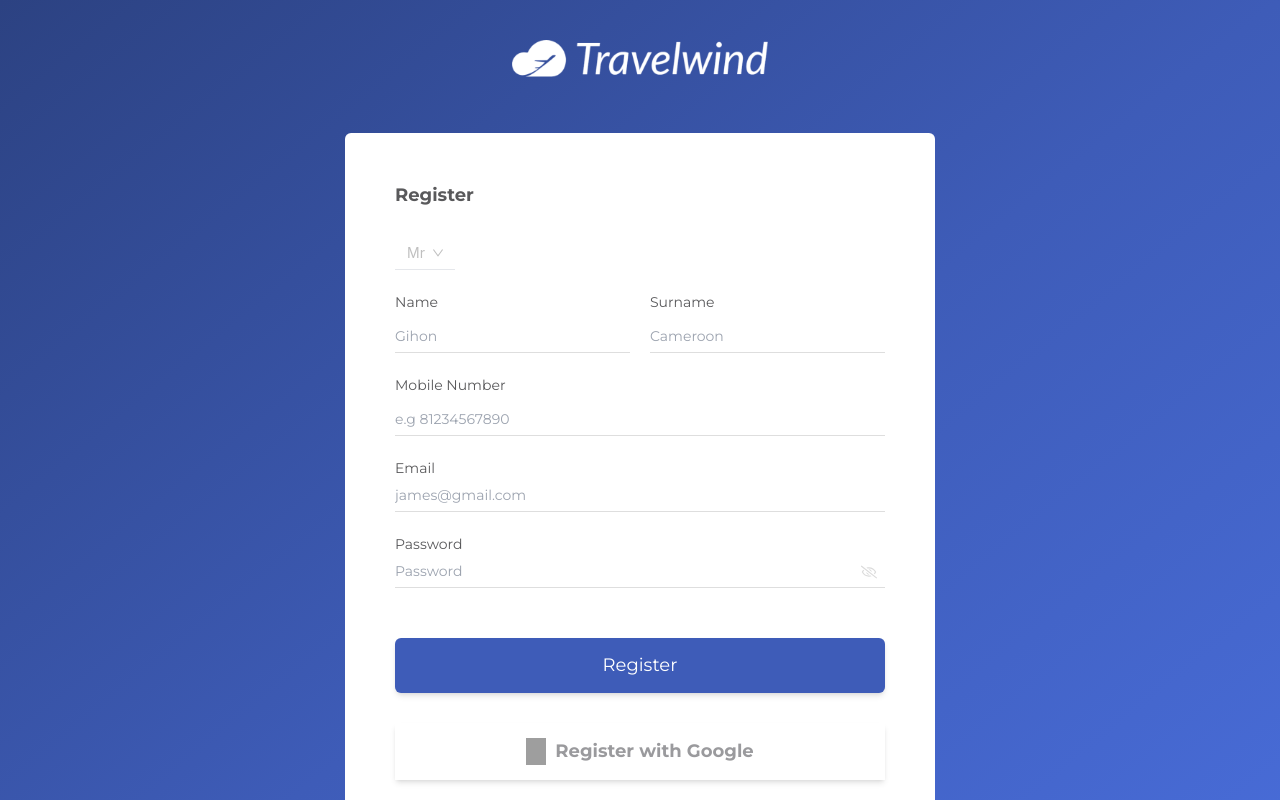
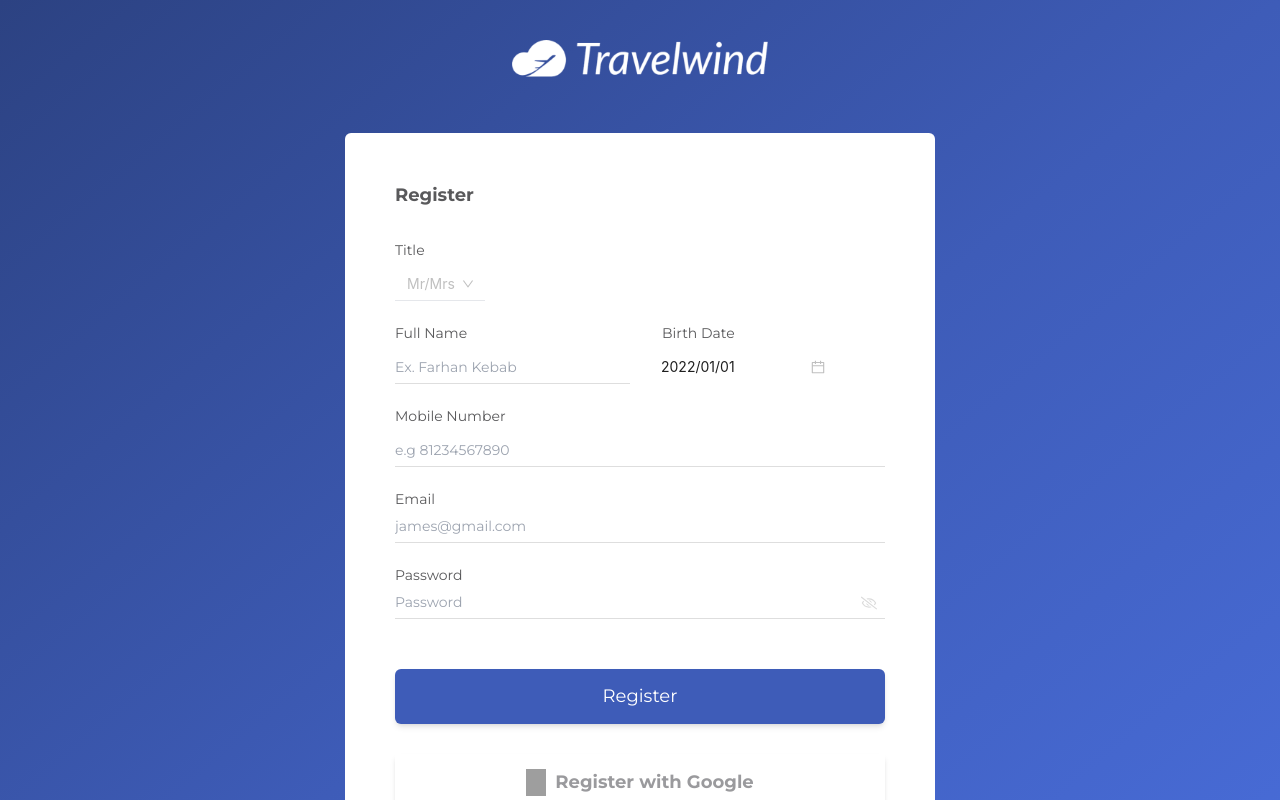
Before and after one commit to Travelwind-BA4/FE-Travelwind, a React (Create React App) app: page /register in a window 1280 px wide. Shown: the top 800 px of the page. Built offline with nearby package versions, Linux system fonts and the light colour scheme; grey boxes are pictures that could not be loaded.

Commit message:
menghapus country & menambah birthDate

```diff
--- a/src/pages/registerPage/Registerpage.jsx
+++ b/src/pages/registerPage/Registerpage.jsx
@@ -1,8 +1,8 @@
 import React, { useState } from "react";
-import { BiChevronDown } from "react-icons/bi";
+import Date from "../../components/Input/Date";
 import { FaRegEye, FaRegEyeSlash } from "react-icons/fa";
-import { logo_white, logo_mini} from "../../assets/images/logo/index";
-import { Select } from 'antd';
+import { logo_white, logo_mini } from "../../assets/images/logo/index";
+import { Select } from "antd";
 import "./register.css";
 
 const Registerpage = () => {
@@ -10,60 +10,69 @@ const Registerpage = () => {
   return (
     <div className="sm:bg-gradient-to-br from-[#2c4282] via-[#3e5cb8] to-[#4a6fde]">
       <div className="wrapper-form-login flex flex-col items-center min-h-[100vh] container mx-auto m-auto">
-        <a href="/" className="cursor-pointer no-underline sm:m-auto sm:pt-10 mt-14">
+        <a
+          href="/"
+          className="cursor-pointer no-underline sm:m-auto sm:pt-10 mt-14"
+        >
           <img className="w-64 hidden sm:block" src={logo_white} alt="" />
           <img className="w-24 sm:hidden" src={logo_mini} alt="" />
         </a>
         <div className="login-form-box sm:w-[590px] w-auto overflow-hidden text-base rounded-md mx-auto my-14">
           <div className="panel-1 p-[50px_50px_20px_50px] bg-white text-[#59595b] relative block">
             <form className="login-form">
-              <h1 className="mb-[30px] text-[18px] leading-[25px] font-bold">Register</h1>
-              {/*//! Tittle */}
+              <h1 className="mb-[30px] text-[18px] leading-[25px] font-bold">
+                Register
+              </h1>
+              {/*//! Tittle/Gender */}
+              <label className="name-input text-[#59595b] text-[0.875rem] font-normal mb-[0.5em] block">
+                Title
+              </label>
               <Select
                 className="title-select max-w-[100px] mb-[20px] border-b"
-              placeholder="Mr"
+                placeholder="Mr/Mrs"
                 bordered={false}
-              style={{padding: '0'}}
+                style={{ padding: "0" }}
                 options={[
                   {
-                  value: 'Mr',
-                  label: 'Mr'
+                    value: "Mr",
+                    label: "Mr",
                   },
                   {
-                  value: 'Ms',
-                  label: 'Ms'
-                }
+                    value: "Ms",
+                    label: "Ms",
+                  },
                 ]}
               />
               {/* Name */}
               <div className="name-form mb-[20px] flex">
                 <div className="name-input-form flex-[1] mb-0">
-                  <label className="name-input text-[#59595b] text-[0.875rem] font-normal mb-[0.5em] block">Name</label>
+                  <label className="name-input text-[#59595b] text-[0.875rem] font-normal mb-[0.5em] block">
+                    Full Name
+                  </label>
                   <div className="name-input-control box-border clear-both text-base relative text-left">
                     <input
                       type="text"
                       maxLength
-                      placeholder="Gihon"
+                      placeholder="Ex. Farhan Kebab"
                       className="inline-flex items-center justify-start relative align-top pl-0 bg-transparent rounded-[0] border-b border-solid border-[#dedede] shadow-none h-[32px] text-[14px] leading-[20px] font-normal max-w-full w-full active:outline-none focus:outline-none"
                     />
                   </div>
                 </div>
-                <div className="surname-input-form ml-[20px] flex-[1] mb-0">
-                  <label className="surname-input text-[#59595b] text-[0.875rem] font-normal mb-[0.5em] block">Surname</label>
-                  <div className="surname-input-control box-border clear-both text-base relative text-left">
-                    <input
-                      type="text"
-                      maxLength
-                      placeholder="Cameroon"
-                      className="inline-flex items-center justify-start relative align-top pl-0 bg-transparent rounded-0 border-b border-solid border-[#dedede] text-[#59595b] text-[14px] leading-[20px] font-normal max-w-full w-full h-[32px] shadow-none active:outline-none focus:outline-none"
-                    />
+                {/* BirthDate */}
+                <div className="birthDate-input-form ml-[20px] flex-[1] mb-0">
+                  <label className="birthDate-input px-3 text-[#59595b] text-[0.875rem] font-normal mb-[0.5em] block">
+                    Birth Date
+                  </label>
+                  <div className="birthDate-input-control box-border clear-both text-base relative text-left"></div>
+                  <Date></Date>
                 </div>
               </div>
-              </div>
-              {/* Country & Mobile NUmber */}
+              {/* Mobile Number */}
               <div className="country-phone flex mb-[20px]">
                 <div className="phone-number-box mb-0 flex-[1]">
-                  <label className="label-phone text-[#59595b] font-normal text-[0.875rem] mb-[0.5em] block">Mobile Number</label>
+                  <label className="label-phone text-[#59595b] font-normal text-[0.875rem] mb-[0.5em] block">
+                    Mobile Number
+                  </label>
                   <div className="phone-number-control box-border clear-both text-base relative text-left">
                     <input
                       type="text"
@@ -76,7 +85,9 @@ const Registerpage = () => {
               </div>
               {/* Email */}
               <div className="email-form mb-[20px]">
-                <label className="email-label text-[#59595b] text-[0.875rem] font-normal block">Email</label>
+                <label className="email-label text-[#59595b] text-[0.875rem] font-normal block">
+                  Email
+                </label>
                 <div className="email-control box-border clear-both text-base relative text-left">
                   <input
                     type="email"
@@ -88,7 +99,9 @@ const Registerpage = () => {
               </div>
               {/* Password */}
               <div className="password-form mb-[50px]">
-                <label className="password-label text-[#59595b] text-[0.875rem] font-normal block">Password</label>
+                <label className="password-label text-[#59595b] text-[0.875rem] font-normal block">
+                  Password
+                </label>
                 <div className="password-control box-border clear-both text-base relative text-left">
                   <input
                     type={showPass ? "text" : "password"}
@@ -96,26 +109,41 @@ const Registerpage = () => {
                     placeholder="Password"
                     className="pl-0 bg-transparent rounded-none border-b border-solid border-[#dedede] text-[#59595b] shadow-none h-[32px] text-[14px] leading-[20px] font-normal w-full max-w-full inline-flex items-center relative align-top active:outline-none focus:outline-none"
                   />
-                  <div onClick={() => setShowPass(!showPass)} className="pointer-events-auto cursor-pointer right-0 h-[32px] text-[#dbdbdb] absolute top-0 w-[32px] z-[4] inline-flex items-center justify-center align-[-0.125em]">
+                  <div
+                    onClick={() => setShowPass(!showPass)}
+                    className="pointer-events-auto cursor-pointer right-0 h-[32px] text-[#dbdbdb] absolute top-0 w-[32px] z-[4] inline-flex items-center justify-center align-[-0.125em]"
+                  >
                     {showPass ? <FaRegEye /> : <FaRegEyeSlash />}
                   </div>
                 </div>
               </div>
               {/* Button Sign Up */}
               <button className="button-signup p-[15px_25px] text-[18px] leading-[25px] border-none rounded-md flex w-full bg-[#3e5cb8] text-white shadow-md mb-[20px] font-bold touch-manipulation transition-shadow duration-[0.25s] will-change-[box-shadow] relative cursor-pointer justify-center text-center whitespace-nowrap items-center align-top hover:shadow-none hover:bg-[#3855aa]">
-                <span className="text-[18px] leading-[25px] font-normal">Register</span>
+                <span className="text-[18px] leading-[25px] font-normal">
+                  Register
+                </span>
               </button>
               {/* Button Google */}
               <button className="button-google p-[15px_25px] text-[18px] leading-[25px] border-none flex w-full shadow-md mt-[30px] font-bold touch-manipulation transition-shadow duration-[.25s] will-change-[box-shadow] relative text-[#9a9a9d] cursor-pointer justify-center text-center whitespace-nowrap bg-white items-center align-top hover:shadow-sm hover:text-[#59595b]">
-                <img src="https://cdn.airpaz.com/nuxt/8584e352a276fbbc255e780a7b081934.svg" alt="" className="icon-google w-[20px] mr-[5px] h-[1.5em] relative inline-flex items-center justify-center align-[-0.125em]" />
-                <span className="text-[18px] leading-[25px] font-bold ml-1">Register with Google</span>
+                <img
+                  src="https://cdn.airpaz.com/nuxt/8584e352a276fbbc255e780a7b081934.svg"
+                  alt=""
+                  className="icon-google w-[20px] mr-[5px] h-[1.5em] relative inline-flex items-center justify-center align-[-0.125em]"
+                />
+                <span className="text-[18px] leading-[25px] font-bold ml-1">
+                  Register with Google
+                </span>
               </button>
               {/* Terms & Conditions */}
               <div className="term-condition sm:px-[70px] py-[30px]">
                 <p className="leading-[20px] text-[#9a9a9d] text-center text-[12px] font-normal m-0 p-0">
-                  By clicking th "Sign Up" button, you have agreed to rules, restrictions and{" "}
+                  By clicking th "Sign Up" button, you have agreed to rules,
+                  restrictions and{" "}
                   <span>
-                    <a href="/" className="text-[#9a9a9d] cursor-pointer text-[12px] leading-[17px] font-bold">
+                    <a
+                      href="/"
+                      className="text-[#9a9a9d] cursor-pointer text-[12px] leading-[17px] font-bold"
+                    >
                       Terms & Conditions
                     </a>
                   </span>
@@ -127,7 +155,10 @@ const Registerpage = () => {
             <p className="text-[14px] leading-[20px] font-normal">
               Already an Airsanz member?{" "}
               <span className="ml-[3px]">
-                <a href="/login" className="cursor-pointer text-[#59595b] font-bold">
+                <a
+                  href="/login"
+                  className="cursor-pointer text-[#59595b] font-bold"
+                >
                   Login
                 </a>
               </span>
```
Lines whose indentation alone changed are shown as unchanged.
